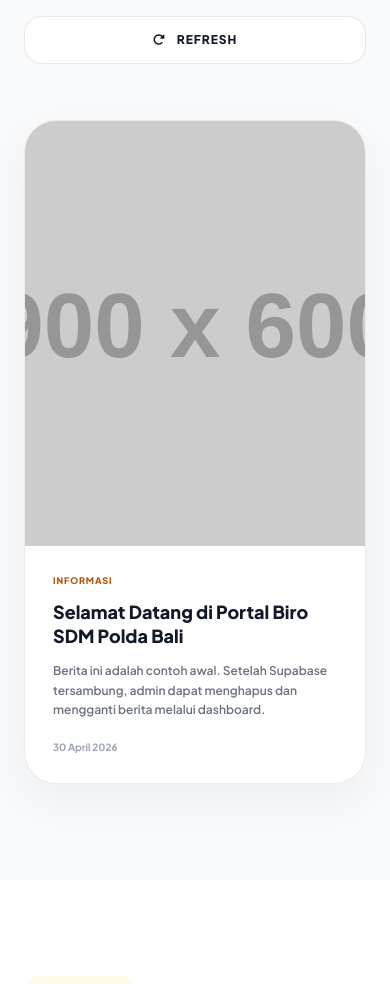
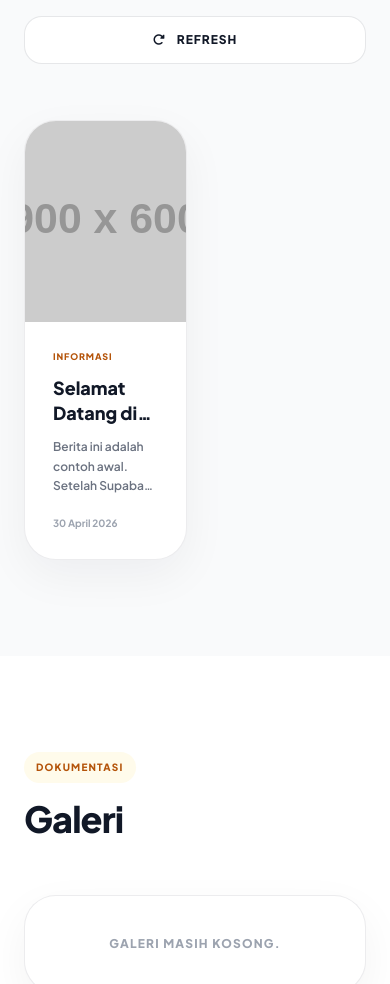
Before and after one commit to adckarosdm-dot/WEB-BIRO-SDM-WAHKIS, a plain HTML site: page index.html in a window 390 px wide. Shown: the part 7162-8146 px from the top of the page. Drawn offline with nearby package versions, Linux system fonts and the light colour scheme; no server answers; placeholder pictures from the web are drawn by us.

Commit message:
Update newsGrid layout to improve responsiveness

```diff
--- a/index.html
+++ b/index.html
@@ -150,7 +150,7 @@
           </div>
           <button id="refreshBtn" class="btn-light"><i class="fa-solid fa-rotate-right mr-2"></i> Refresh</button>
         </div>
-        <div id="newsGrid" class="grid md:grid-cols-3 gap-8"></div>
+        <div id="newsGrid" class="grid grid-cols-2 md:grid-cols-3 lg:grid-cols-5 gap-4"></div>
       </div>
     </section>
 
```
